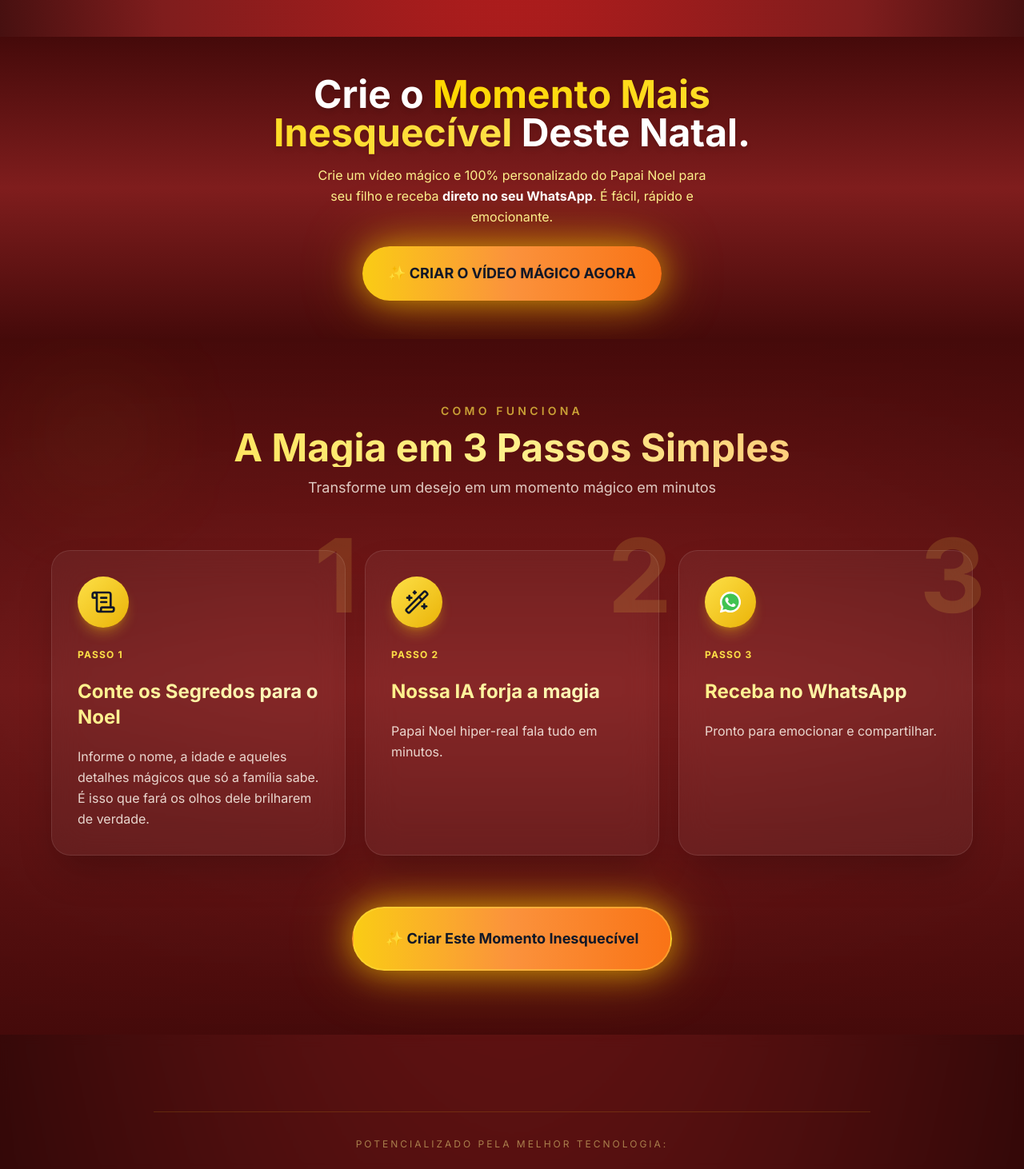
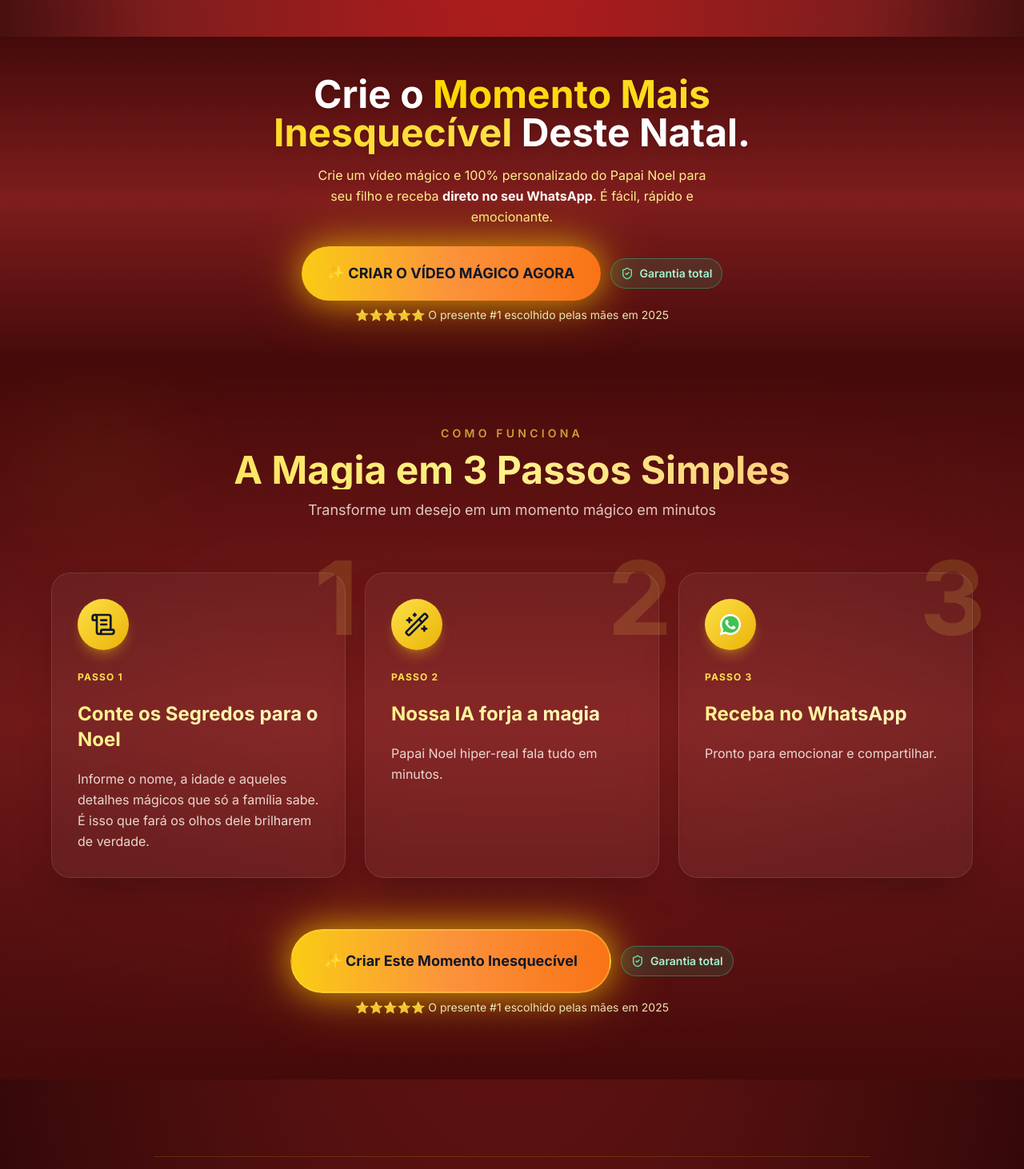
Before and after one commit to luizbem007-dot/PAPAI-NOEL, a React (Vite) app: page / in a window 1280 px wide. Shown: the part 434-1896 px from the top of the page at 80% size. Built offline with nearby package versions, Linux system fonts and the light colour scheme.

Commit message:
feat: adiciona selo de garantia ao lado da CTA e frase de prova social abaixo

```diff
--- a/src/components/LandingPage.jsx
+++ b/src/components/LandingPage.jsx
@@ -86,6 +86,8 @@ export default function LandingPage({ onCTAClick, vslUrl }) {
             </p>
           </div>
 
+          <div className="flex flex-col items-center gap-2">
+            <div className="flex flex-col sm:flex-row items-center justify-center gap-3">
               <motion.button
                 whileHover={{ scale: 1.08, y: -2 }}
                 whileTap={{ scale: 0.95 }}
@@ -94,6 +96,18 @@ export default function LandingPage({ onCTAClick, vslUrl }) {
               >
                 ✨ CRIAR O VÍDEO MÁGICO AGORA
               </motion.button>
+
+              {/* Selo de garantia ao lado da CTA */}
+              <div className="flex items-center gap-2 px-3 py-2 rounded-full bg-emerald-500/15 border border-emerald-400/40 text-emerald-200 text-sm font-semibold">
+                <ShieldCheck className="w-4 h-4 text-emerald-300" />
+                Garantia total
+              </div>
+            </div>
+            {/* Frase de prova social abaixo da CTA */}
+            <p className="text-yellow-100/90 text-sm">
+              ⭐⭐⭐⭐⭐ O presente #1 escolhido pelas mães em 2025
+            </p>
+          </div>
         </div>
       </section>
 
@@ -173,6 +187,8 @@ export default function LandingPage({ onCTAClick, vslUrl }) {
             transition={{ delay: 0.6, duration: 0.6 }}
             className="mt-16 text-center"
           >
+            <div className="flex flex-col items-center gap-2">
+              <div className="flex flex-col sm:flex-row items-center justify-center gap-3">
                 <motion.button
                   whileHover={{ scale: 1.08, y: -2 }}
                   whileTap={{ scale: 0.95 }}
@@ -181,6 +197,15 @@ export default function LandingPage({ onCTAClick, vslUrl }) {
                 >
                   ✨ Criar Este Momento Inesquecível
                 </motion.button>
+                <div className="flex items-center gap-2 px-3 py-2 rounded-full bg-emerald-500/15 border border-emerald-400/40 text-emerald-200 text-sm font-semibold">
+                  <ShieldCheck className="w-4 h-4 text-emerald-300" />
+                  Garantia total
+                </div>
+              </div>
+              <p className="text-yellow-100/90 text-sm">
+                ⭐⭐⭐⭐⭐ O presente #1 escolhido pelas mães em 2025
+              </p>
+            </div>
           </motion.div>
         </div>
       </section>
```
Lines whose indentation alone changed are shown as unchanged.
